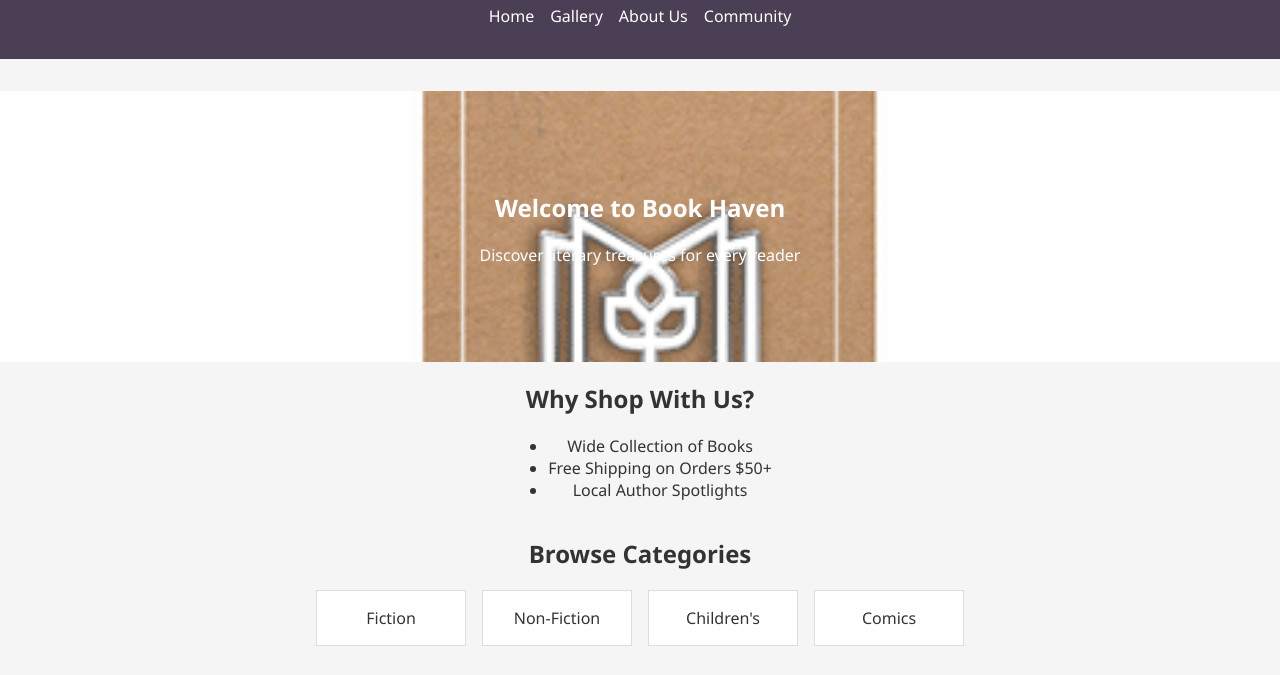
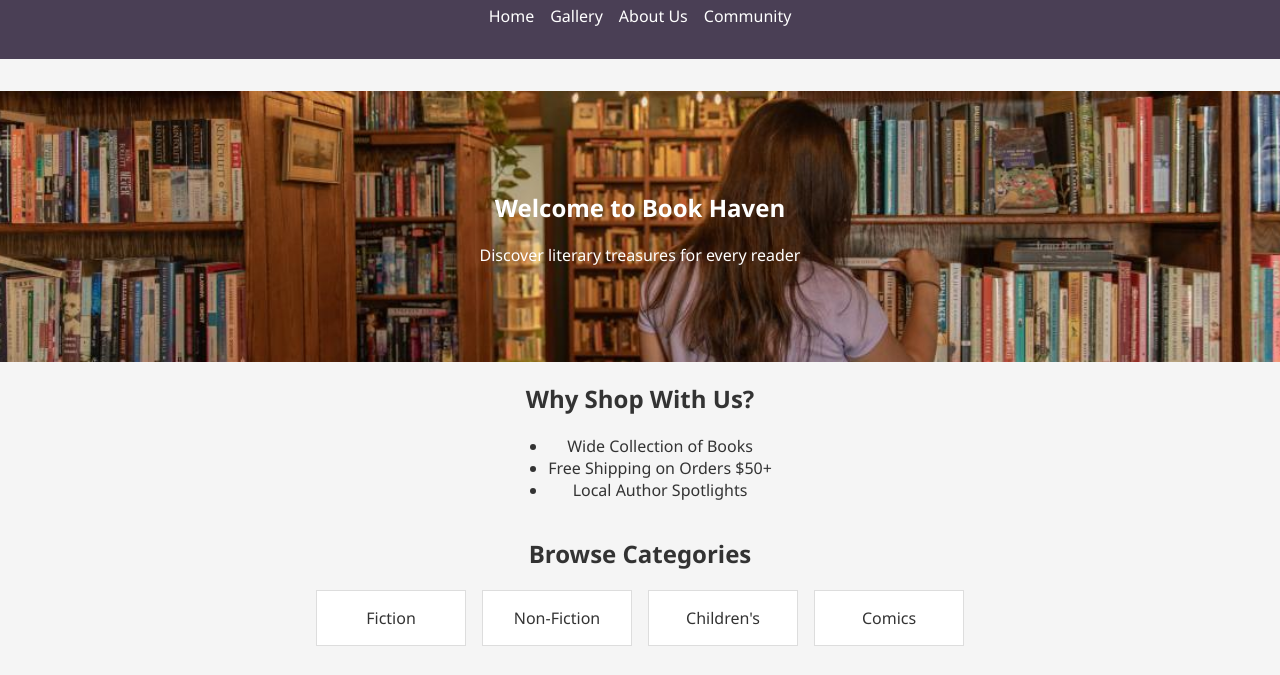
Before and after one commit to Sergeassi42/bookstore2, a plain HTML site: page index.html in a window 1280 px wide. Shown: the part 54-729 px from the top of the page. Drawn offline with Linux system fonts and the light colour scheme.

Commit message:
Update styles.css
updating the background image of the css file

```diff
--- a/css/styles.css
+++ b/css/styles.css
@@ -42,7 +42,7 @@ body {
   }
 
   .hero {
-    background: url('../images/Client3_Notebook.png') no-repeat center center/cover;
+    background: url('../images/backgroundimage.jpg') no-repeat center center/cover;
     padding: 5rem;
     text-align: center;
     color: white;
```
